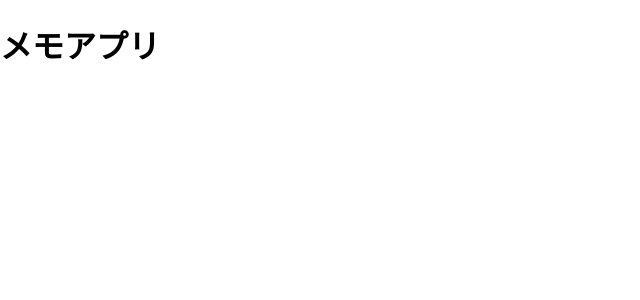
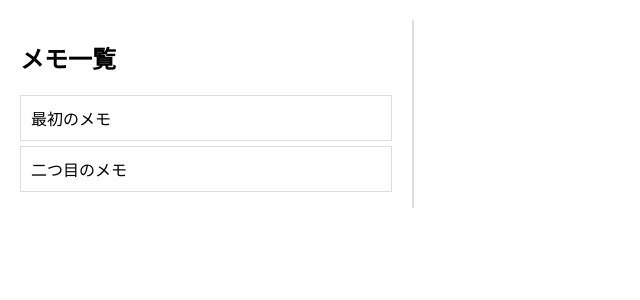
Before and after one commit to 2i-7/memo-app, a React (Create React App) app: page / in a window 1280 px wide. Shown: the top 300 px of the page, without its empty margins (0-640 px from the left). Built offline with nearby package versions, Linux system fonts and the light colour scheme.

Commit message:
基本的なメモ一覧と編集機能が動くようになった

```diff
--- a/src/App.tsx
+++ b/src/App.tsx
@@ -1,7 +1,39 @@
-import React from "react";
+import React, { useState } from "react";
+import MemoList from "./components/MemoList";
+import MemoEditor from "./components/MemoEditor";
+import "./styles.css";
+
+export type Memo = {
+  id: number;
+  title: string;
+  content: string;
+};
+
+const initialMemos: Memo[] = [
+  { id: 1, title: "最初のメモ", content: "これは最初のメモの内容です。" },
+  { id: 2, title: "二つ目のメモ", content: "これは二つ目のメモの内容です。" },
+];
 
 function App() {
-  return <h1>メモアプリ</h1>;
+  const [memos, setMemos] = useState<Memo[]>(initialMemos);
+  const [selectedMemo, setSelectedMemo] = useState<Memo | null>(null);
+
+  const handleSelectMemo = (memo: Memo) => {
+    setSelectedMemo(memo);
+  };
+
+  const handleUpdateMemo = (updatedMemo: Memo) => {
+    setMemos(memos.map(m => (m.id === updatedMemo.id ? updatedMemo : m)));
+  };
+
+  return (
+    <div className="app-container">
+      <MemoList memos={memos} onSelectMemo={handleSelectMemo} />
+      {selectedMemo && (
+        <MemoEditor memo={selectedMemo} onUpdateMemo={handleUpdateMemo} />
+      )}
+    </div>
+  );
 }
 
 export default App;
--- a/src/components/MemoEditor.tsx
+++ b/src/components/MemoEditor.tsx
@@ -1,18 +1,24 @@
 // components/MemoEditor.tsx
 import React, { useState } from "react";
+import { Memo } from "../App";
 
 type MemoEditorProps = {
-  memo: { id: number; title: string; content: string };
-  onSave: (id: number, title: string, content: string) => void;
+  memo: Memo;
+  onUpdateMemo: (updatedMemo: Memo) => void;
 };
 
-const MemoEditor: React.FC<MemoEditorProps> = ({ memo, onSave }) => {
+const MemoEditor: React.FC<MemoEditorProps> = ({ memo, onUpdateMemo }) => {
   const [title, setTitle] = useState(memo.title);
   const [content, setContent] = useState(memo.content);
 
+  const handleSave = () => {
+    onUpdateMemo({ ...memo, title, content});
+  };
+
   return (
-    <div>
-      <input
+    <div className="memo-editor">
+      <h2>メモ編集</h2>
+       <input
         type="text"
         value={title}
         onChange={(e) => setTitle(e.target.value)}
@@ -23,7 +29,7 @@ const MemoEditor: React.FC<MemoEditorProps> = ({ memo, onSave }) => {
         onChange={(e) => setContent(e.target.value)}
         maxLength={1000}
       />
-      <button onClick={() => onSave(memo.id, title, content)}>保存</button>
+      <button onClick={handleSave}>保存</button>
     </div>
   );
 };
--- a/src/components/MemoList.tsx
+++ b/src/components/MemoList.tsx
@@ -1,19 +1,23 @@
 // components/MemoList.tsx
 import React from "react";
+import { Memo } from "../App"
 
 type MemoListProps = {
-  memos: { id: number; title: string }[];
-  onSelect: (id: number) => void;
+  memos: Memo[];
+  onSelectMemo: (memo: Memo) => void;
 };
 
-const MemoList: React.FC<MemoListProps> = ({ memos, onSelect }) => {
+const MemoList: React.FC<MemoListProps> = ({ memos, onSelectMemo }) => {
   return (
-    <div>
-      {memos.map((memo) => (
-        <div key={memo.id} onClick={() => onSelect(memo.id)}>
-          {memo.title}
-        </div>
-      ))}
+    <div className="memo-list">
+        <h2>メモ一覧</h2>
+        <ul>
+            {memos.map((memo) => (
+                <li key={memo.id} onClick={() => onSelectMemo(memo)}>
+                {memo.title}
+                </li>
+            ))}
+        </ul>
     </div>
   );
 };
--- a/src/styles.css
+++ b/src/styles.css
@@ -1,14 +1,45 @@
-/* styles.css */
-div {
-    padding: 10px;
+.app-container {
+    display: flex;
+    gap: 20px;
+    padding: 20px;
   }
 
-  input, textarea {
+  .memo-list {
+    width: 30%;
+    border-right: 2px solid #ddd;
+    padding-right: 20px;
+  }
+
+  .memo-list ul {
+    list-style: none;
+    padding: 0;
+  }
+
+  .memo-list li {
+    cursor: pointer;
+    padding: 10px;
+    border: 1px solid #ddd;
+    margin-bottom: 5px;
+  }
+
+  .memo-editor {
+    width: 60%;
+    display: flex;
+    flex-direction: column;
+  }
+
+  .memo-editor input,
+  .memo-editor textarea {
     width: 100%;
     margin-bottom: 10px;
+    padding: 5px;
   }
 
-  button {
-    padding: 5px 10px;
+  .memo-editor button {
+    width: 100px;
+    padding: 5px;
+    background-color: blue;
+    color: white;
+    border: none;
     cursor: pointer;
   }
```
